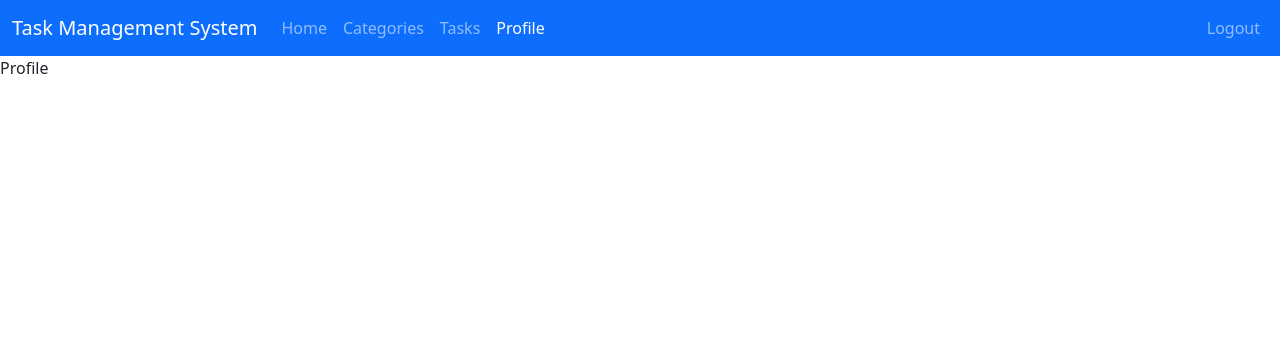
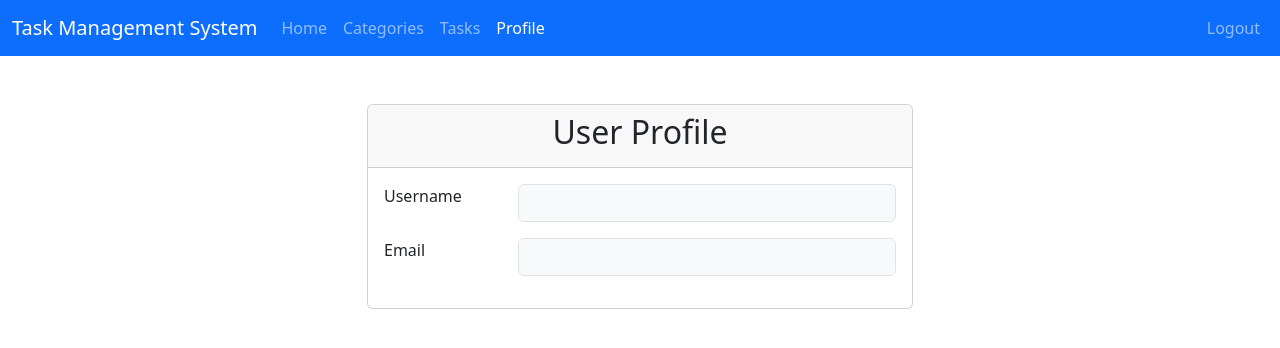
Before and after one commit to chibinyg/task-management-system-springboot-react, a React (Vite) app in the folder task-management-frontend/: page /profile in a window 1280 px wide. Shown: the top 348 px of the page. Built offline with nearby package versions, Linux system fonts and the light colour scheme; no server answers; sample sign-in values are in the browser's storage.

Commit message:
Added profile page

```diff
--- a/task-management-frontend/src/components/Profile.jsx
+++ b/task-management-frontend/src/components/Profile.jsx
@@ -1,9 +1,71 @@
-import React from 'react'
+import React, { useEffect, useState } from 'react';
+import { getUser } from '../services/UserService';
 
 const Profile = () => {
+  const [user, setUser] = useState({});
+
+  useEffect(() => {
+    fetchUser();
+  }, []);
+
+  async function fetchUser() {
+    try {
+      const response = await getUser();
+      setUser(response.data);
+    } catch (error) {
+      console.error("Error fetching user:", error);
+    }
+  }
+
   return (
-    <div>Profile</div>
-  )
-}
+    <div className='container mt-5'>
+      <div className='row'>
+        <div className='col-md-6 offset-md-3'>
+          <div className='card'>
+            <div className='card-header'>
+              <h2 className='text-center'>User Profile</h2>
+            </div>
+            <div className='card-body'>
+              <form>
+                <div className='row mb-3'>
+                  <label className='col-md-3 control-label'>Username</label>
+                  <div className='col-md-9'>
+                    <input
+                      type="text"
+                      className="form-control bg-light text-muted"
+                      value={user.username || ''}
+                      readOnly
+                      style={{
+                        cursor: "not-allowed",
+                        border: "1px solid #dee2e6",
+                        opacity: 0.95
+                      }}
+                    />
+                  </div>
+                </div>
+                <div className='row mb-3'>
+                  <label className='col-md-3 control-label'>Email</label>
+                  <div className='col-md-9'>
+                    <input
+                      type="text"
+                      className="form-control bg-light text-muted"
+                      value={user.email || ''}
+                      readOnly
+                      style={{
+                        cursor: "not-allowed",
+                        border: "1px solid #dee2e6",
+                        opacity: 0.95
+                      }}
+                    />
+                  </div>
+                </div>
+              </form>
+            </div>
+          </div>
+        </div>
+      </div>
+    </div>
+  );
+};
 
-export default Profile
+export default Profile;
--- /dev/null
+++ b/task-management-frontend/src/services/UserService.js
@@ -0,0 +1,19 @@
+import axios from "axios";
+import { getToken } from "./AuthService.js";
+
+const API_URL = "http://localhost:8080/user";
+
+// Add a request interceptor
+axios.interceptors.request.use(function (config) {
+
+    config.headers['Authorization'] = getToken();
+
+    return config;
+}, function (error) {
+    // Do something with request error
+    return Promise.reject(error);
+});
+
+export const getUser = () => axios.get(API_URL)
+
+export const updateUser = () => axios.put(`${API_URL}/update-user`, user)
```
Also changed, not shown: 2 other files (tests, documents, lock files or other folders).
